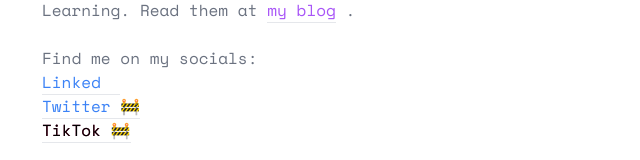
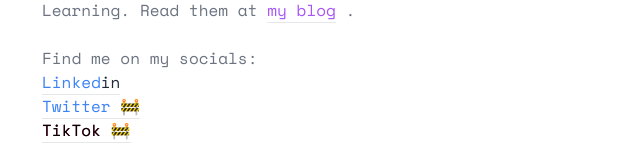
Before and after one commit to maianhvu/home, a Next.js app: page / in a window 1280 px wide. Shown: the part 338-498 px from the top of the page, without its empty margins (310-950 px from the left). Built offline with nearby package versions, Linux system fonts and the light colour scheme.

Commit message:
Fix LinkedIn colors for light mode

```diff
--- a/pages/index.tsx
+++ b/pages/index.tsx
@@ -54,7 +54,7 @@
           <InlineLink
             href="https://www.linkedin.com/in/anhvumai/"
             className="hover:border-b-blue-500 text-blue-500">
-            Linked<span className="text-white dark:text-gray-400">In</span>
+            Linked<span className="text-gray-800 dark:text-gray-400">in</span>
           </InlineLink>
         </li>
         <li>
```
